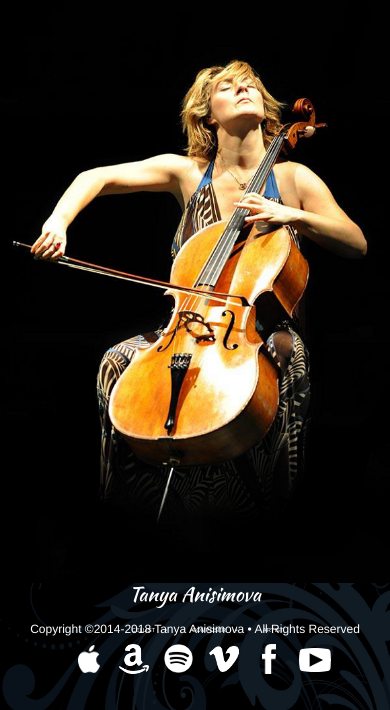
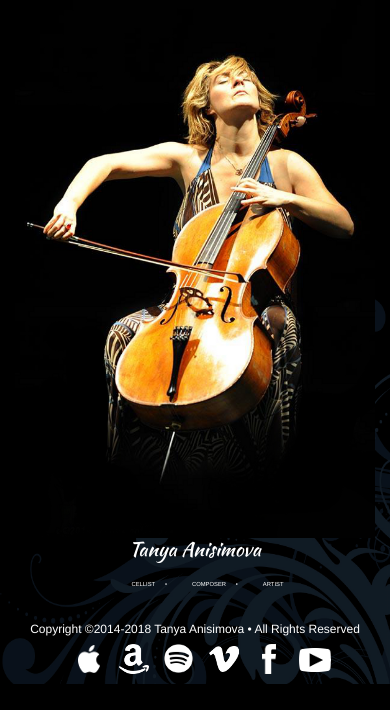
Before and after one commit to oxelson/CS634, a PHP site: page / in a window 390 px wide. Shown: the part 160-870 px from the top of the page. After the commit the page ends 844 px from the top, so only its background shows below. Run offline with PHP 8.4, Linux system fonts and the light colour scheme; some libraries are stand-ins or nearby versions; some web fonts are replaced.

Commit message:
changed classes for main content columns

```diff
--- a/index.php
+++ b/index.php
@@ -9,12 +9,12 @@
      <?php include 'header.php';?>
 
          <!-- left side -->
-         <aside class="col-md-4 col-sm-12">
+         <aside class="col-sm-4 col-xs-12">
           <img src="images/tanya-homepage.png" alt="Photo of Tanya Anisimova by Paul Purpura."/>
          </aside>
 
          <!-- right side -->
-         <section class="col-md-8 col-sm-12 homepage">
+         <section class="col-sm-8 col-xs-12 homepage">
            <h1>Tanya Anisimova</h1>
            <ul>
             <li>CELLIST</li>
@@ -22,4 +22,7 @@
             <li class="last">ARTIST</li>
          </section> <!-- /.right -->
 
-  <?php include 'footer.php';?>
+      <?php include 'footer.php';?>
+
+    </body>
+  </html>
```
